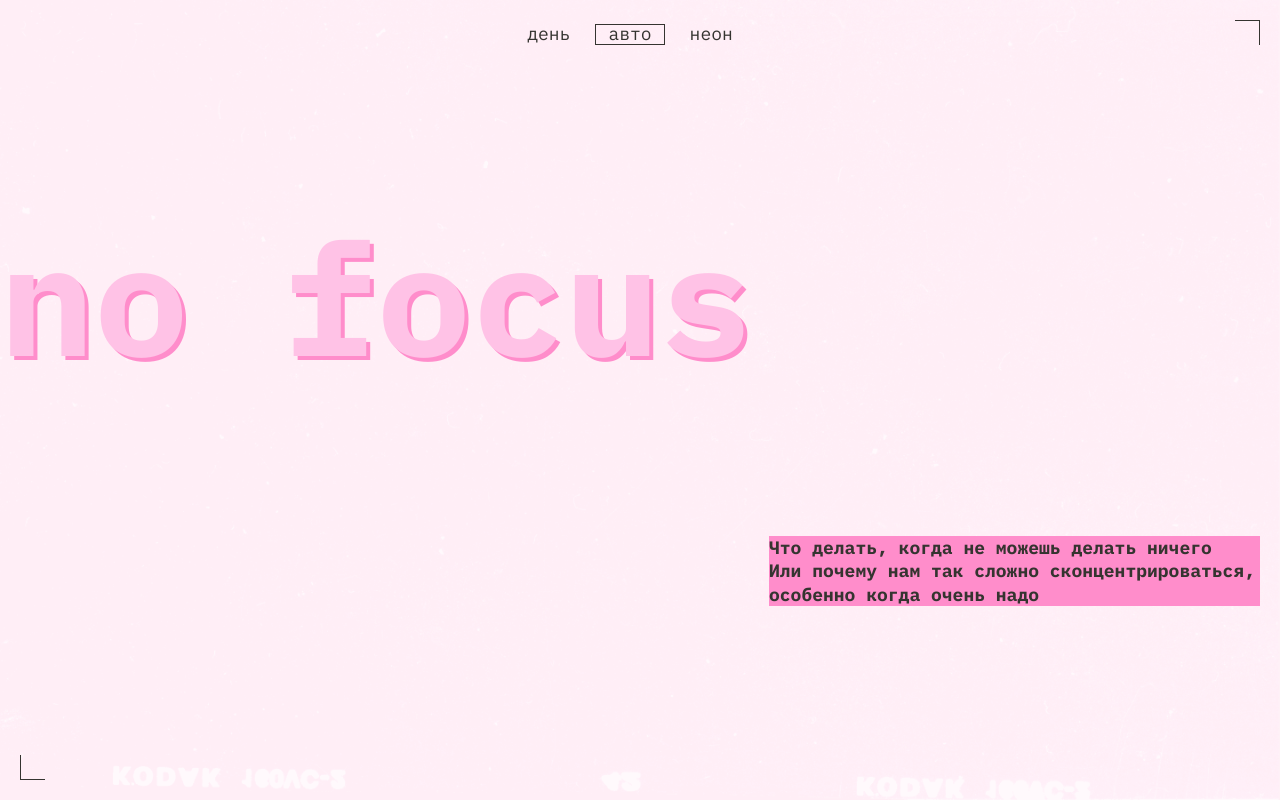
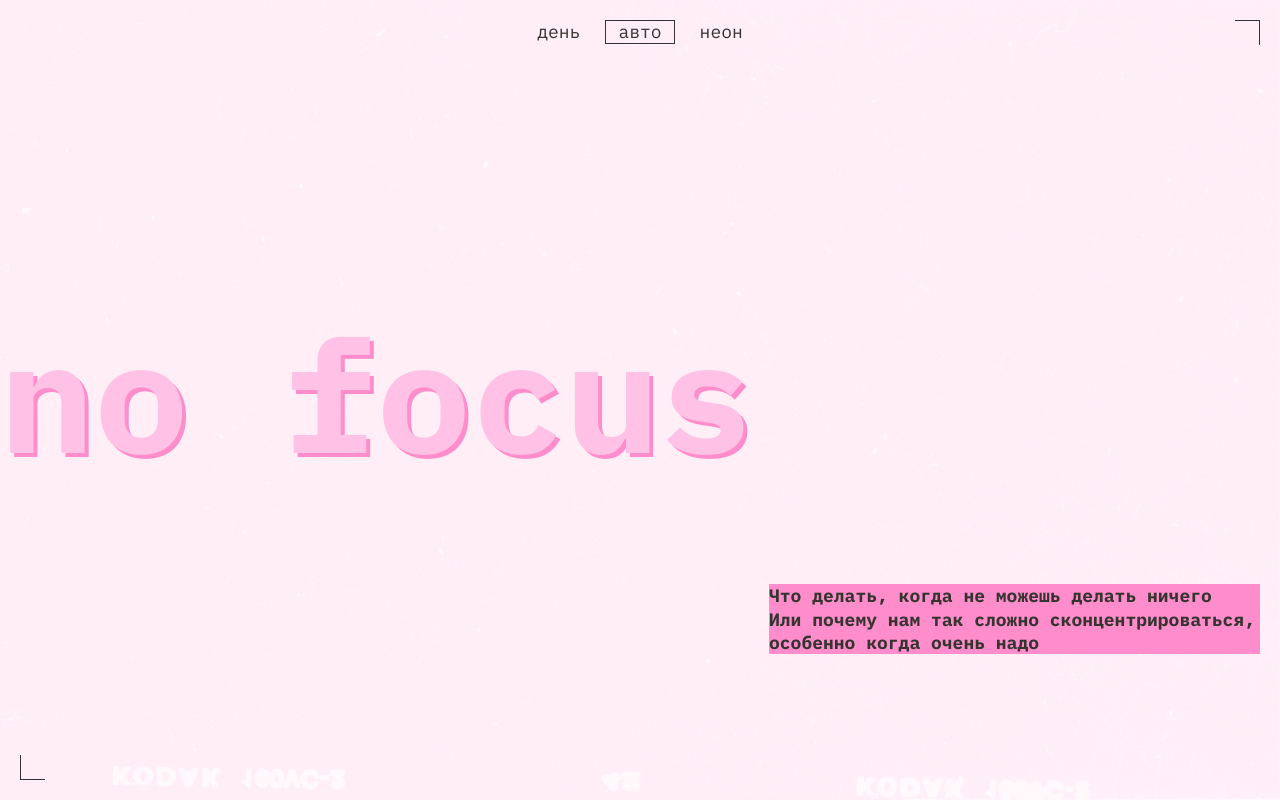
Before and after one commit to mafiabando/slozhno-sosredotochitsya, a plain HTML site: page index.html in a window 1280 px wide. Shown: the top 800 px of the page. Drawn offline with Linux system fonts and the light colour scheme.

Commit message:
финальная версия1

```diff
--- a/styles/dark.css
+++ b/styles/dark.css
@@ -12,9 +12,10 @@
   --background-color: #000028;
   --accent-color: #ff0070;
   --alt-color: #ff0070;
+  --border-color: #ff007040;
   --title-color: #db00ff;
   --text-color: #f1b2ce;
   --text-decor-color: #000028;
-  --background-image: url(/images/cover-image-dark.png);
+  --background-image: url(../images/cover-image-dark.png);
   --rec: visible;
 }
--- a/styles/light.css
+++ b/styles/light.css
@@ -9,27 +9,27 @@
     Так стили написанные ниже будут иметь больший вес,
     чем стили в медиазапросе предпочтений пользователя
   */
-  --font-family: "IBM Plex Mono", monospace;
   --background-color: #fff1f7;
   --accent-color: #ff8dcb;
   --alt-color: #353430;
+  --border-color: #35343040;
   --title-color: #ffc2e6;
   --text-color: #353430;
   --text-decor-color: #353430;
-  --background-image: url(/images/cover-image-light.png);
+  --background-image: url(../images/cover-image-light.png);
   --rec: hidden;
 }
 
 @media (prefers-color-scheme: light) {
   :root {
-    --font-family: "IBM Plex Mono", monospace;
     --background-color: #fff1f7;
     --accent-color: #ff8dcb;
     --alt-color: #353430;
+    --border-color: #35343040;
     --title-color: #ffc2e6;
     --text-color: #353430;
     --text-decor-color: #353430;
-    --background-image: url(/images/cover-image-light.png);
+    --background-image: url(../images/cover-image-light.png);
     --rec: hidden;
   }
 }
--- a/styles/style.css
+++ b/styles/style.css
@@ -3,6 +3,8 @@
 .page {
   /* сохраните в разметке и стилях класс page. На его основе работает скрипт. */
   background-image: var(--background-image);
+  background-size: cover;
+  background-repeat: no-repeat;
   background-color: var(--background-color);
   color: var(--text-color);
   font-family: var(--font-family);
@@ -21,7 +23,8 @@
 .page__footer {
   display: grid;
   padding: 10px;
-  min-block-size: 100vh;
+  block-size: 100vh;
+  min-block-size: 668px;
 }
 
 .header {
@@ -31,7 +34,7 @@
 .header__title {
   color: var(--title-color);
   text-shadow: 4px 4px 0 var(--accent-color);
-  font-size: clamp(7.25rem, 7.0115rem + 1.0178vw, 7.5rem);
+  font-size: var(--logo-size);
   font-weight: 700;
   line-height: 82.5%;
 }
@@ -50,23 +53,21 @@
   display: flex;
   flex-direction: column;
   gap: 12px;
-  line-height: 18px;
-  text-align: center;
-  font-family: "IBM Plex Mono";
+  font-family: "IBM Plex Mono", monospace, sans-serif;
 }
 
 .header__theme-menu-button {
   color: var(--alt-color);
   background-color: transparent;
   border: 1px solid transparent;
-  padding: 0.5px 12px;
+  padding: 2px 12px;
+  line-height: 18px;
   text-transform: lowercase;
-  text-align: center;
   cursor: pointer;
 }
 
 .header__theme-menu-button:hover {
-  border: 1px solid var(--alt-color);
+  border: 1px solid var(--border-color);
 }
 
 .header__theme-menu-button:focus {
@@ -74,7 +75,7 @@
 }
 
 .header__theme-menu-button:focus-visible {
-  border-bottom: 1px solid var(--alt-color);
+  border-bottom: 1px solid currentColor;
 }
 
 .header__theme-menu-button_active {
@@ -120,7 +121,8 @@
 }
 
 .rec::before {
-  content: "REC";
+  content: "rec";
+  text-transform: uppercase;
   color: var(--accent-color);
   line-height: 24px;
 }
@@ -177,7 +179,7 @@
 }
 
 .link:hover {
-  text-decoration: underline;
+  border-bottom: 1px solid currentColor;
 }
 
 .link:focus {
@@ -211,20 +213,25 @@
 .footer {
   display: grid;
   place-items: center;
-  min-block-size: 100vh;
+  block-size: 100vh;
+  min-block-size: 668px;
 }
 
 .footer__title {
   color: var(--title-color);
-  font-size: clamp(7.25rem, 7.0115rem + 1.0178vw, 7.5rem);
+  font-size: var(--logo-size);
   font-weight: 700;
   line-height: 82.5%;
 }
 
 @media (width >= 768px) {
+  :root {
+    --logo-size: clamp(7.5rem, 0.5625rem + 14.4531vw, 9.8125rem);
+  }
+
   .header__title,
   .footer__title {
-    font-size: clamp(7.5rem, 0.5625rem + 14.4531vw, 9.8125rem);
+    font-size: var(--logo-size);
   }
 
   .rec {
@@ -308,7 +315,7 @@
 @media (width >= 1024px) {
   .header__title,
   .footer__title {
-    font-size: clamp(7.5rem, 0.5625rem + 14.4531vw, 9.8125rem);
+    font-size: var(--logo-size);
   }
 
   .main_section {
@@ -324,13 +331,11 @@
     grid-template-columns: repeat(3, 1fr);
   }
 
-  .header {
-    padding-left: 0;
-  }
-
   .header__theme-menu {
     justify-self: center;
-    margin-block-start: 3.5px;
+    margin-inline-start: 20px;
+    margin-block-start: 0;
+    margin-block-end: 215px;
   }
 
   .header__theme-menu-list {
--- a/styles/variables.css
+++ b/styles/variables.css
@@ -8,11 +8,13 @@
   --background-color: #000028;
   --accent-color: #ff0070;
   --alt-color: #ff0070;
+  --border-color: #ff007040;
   --title-color: #db00ff;
   --text-color: #f1b2ce;
   --text-decor-color: #000028;
   --font-size: 18px;
   --line-height: 23.4px;
-  --background-image: url(/images/cover-image.png);
+  --background-image: url(../images/cover-image.png);
   --rec: visible;
+  --logo-size: clamp(7.25rem, 7.0115rem + 1.0178vw, 7.5rem);
 }
```
